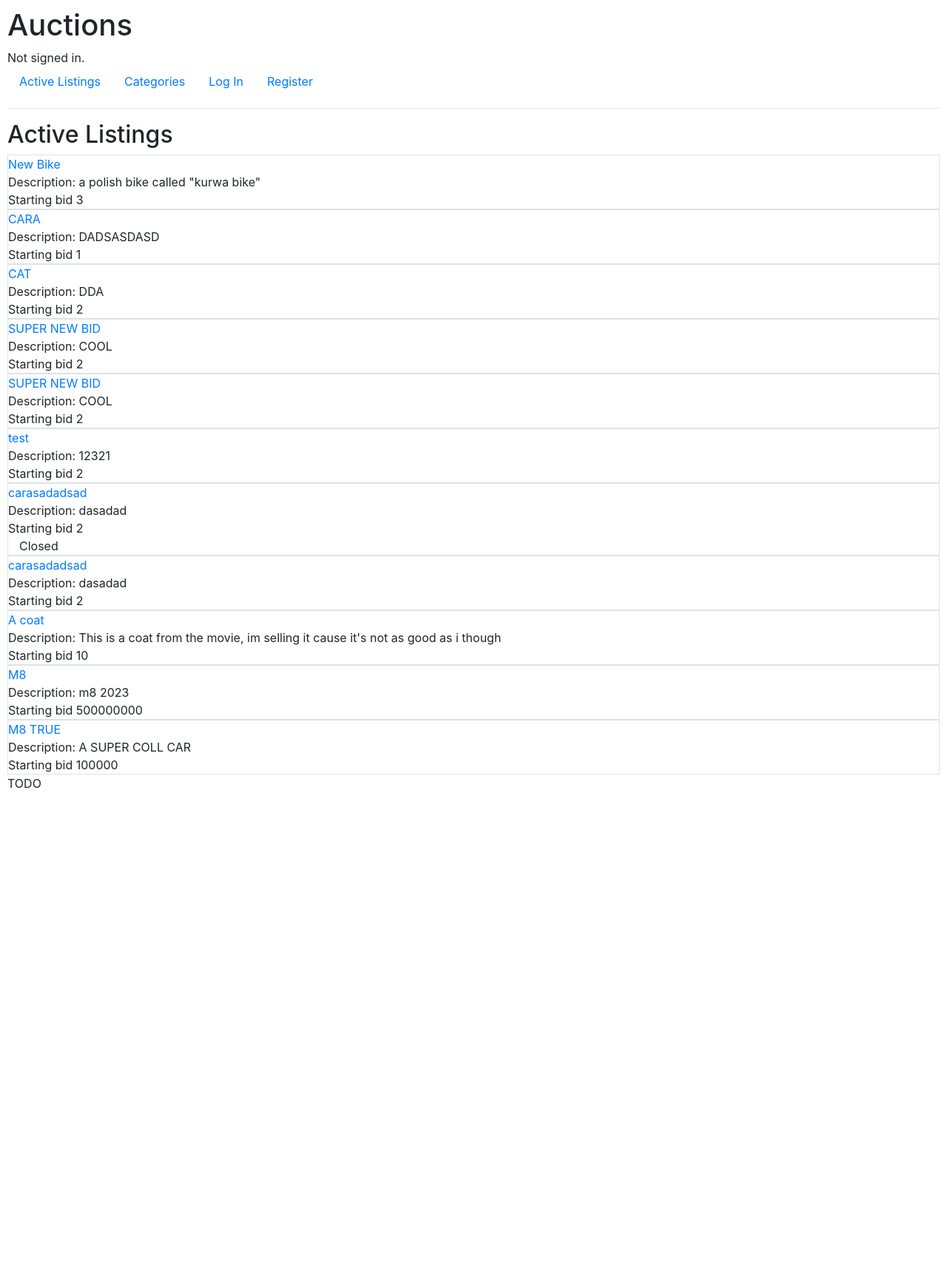
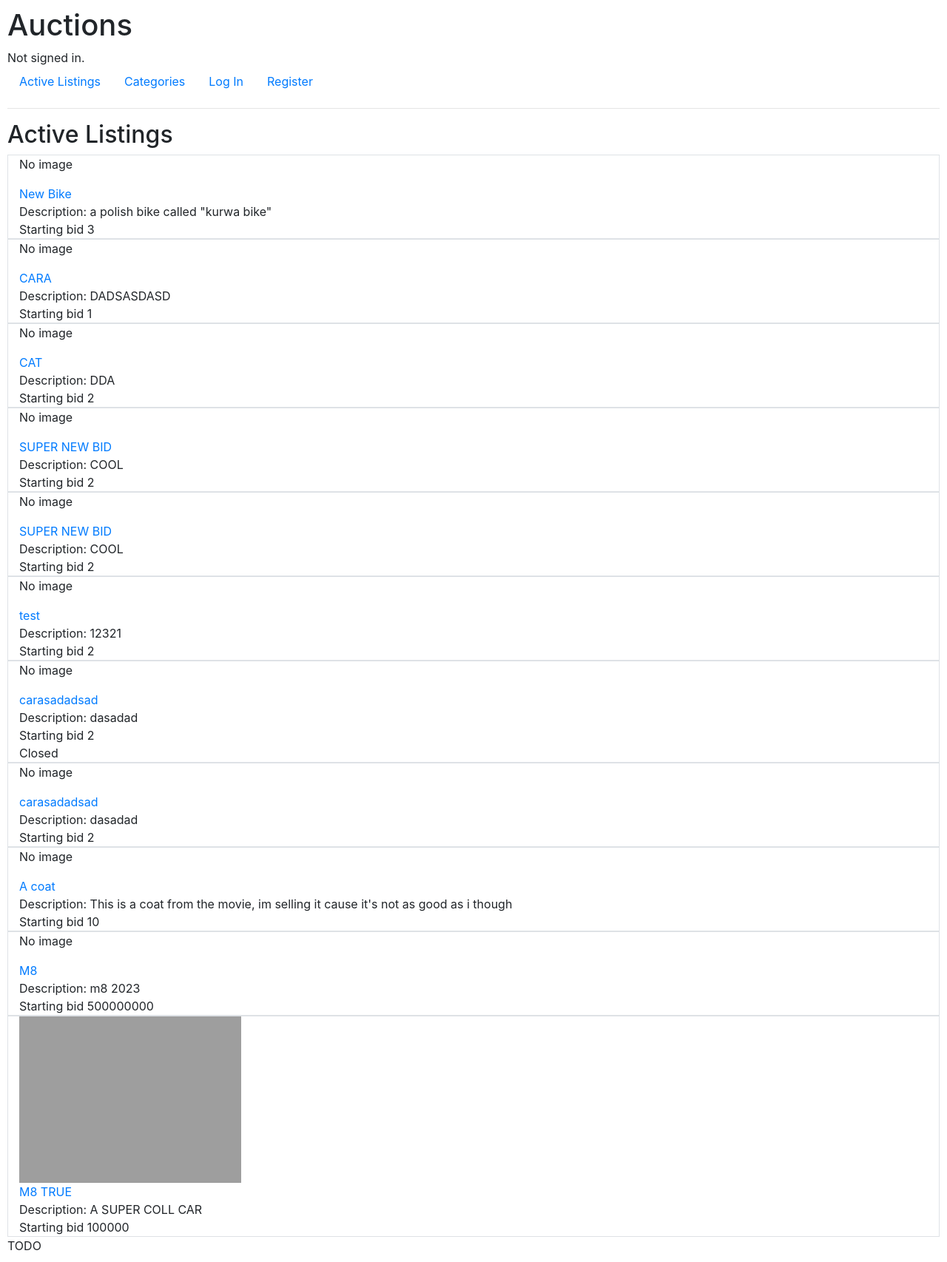
Before and after one commit to pvpstory/Commerce, a Django app: page / in a window 1280 px wide. Shown: the whole page at 74% size. Before the commit the page ends 1065 px from the top, so only its background shows below. Run offline with Django 3.2, Linux system fonts and the light colour scheme; data comes from the database, SQL or seed files in the repository; both versions use the stored data as it was after the commit; some libraries are stand-ins or nearby versions; grey boxes are pictures that could not be loaded.

Commit message:
images for listings

```diff
--- a/auctions/models.py
+++ b/auctions/models.py
@@ -10,6 +10,7 @@ class listings(models.Model):
     title = models.CharField(max_length=64)
     description = models.TextField(max_length=500)
     starting_bit = models.IntegerField()
+    image_URL = models.URLField(blank=True)
     creator = models.ForeignKey(User, on_delete=models.CASCADE)
     category = models.TextField(max_length=100, default="Others")
     closed = models.BooleanField(default=False)
--- a/auctions/templates/auctions/index.html
+++ b/auctions/templates/auctions/index.html
@@ -5,12 +5,16 @@
     {% for listing in listings %}
         <div class="container-fluid border">
 
-        <div class="row">
+            {% if listing.image_URL %}
+                <img src={{ listing.image_URL }} alt="Listing Image" style="max-width: 300px;"><br>
+            {% else %}
+                <p>No image</p>
+            {% endif %}
             <a href="/listing/{{ listing.id }}">{{ listing.title }}
-            </a>
-        </div>
-            <div class="row">Description: {{ listing.description }}</div>
-            <div class="row">Starting bid {{ listing.starting_bit }}</div>
+            </a> <br>
+
+            Description: {{ listing.description }}<br>
+            Starting bid {{ listing.starting_bit }}<br>
         {% if listing.closed == True %}
             Closed
         {% endif %}
--- a/auctions/templates/auctions/new_listing.html
+++ b/auctions/templates/auctions/new_listing.html
@@ -11,7 +11,9 @@
         <label for="starting_bit">Starting bit:</label><br>
         <input type="number" id="starting_bit" name="starting_bit"> <br>
         <label for="category">Category</label><br>
-        <input type="text" id="category" name="category">
+        <input type="text" id="category" name="category"><br>
+        <label for="image_URL">Image URL</label><br>
+        <input type="url" name="image_URL" id="image_URL"><br>
         <input type="submit" value="send"><br>
 
 
--- a/auctions/views.py
+++ b/auctions/views.py
@@ -70,13 +70,15 @@ def new_listing(request):
         starting_bid = request.POST.get('starting_bit')
         category = request.POST.get('category')
         creator = request.user
+        image_URL= request.POST["image_URL"]
 
         new_listing1 = listings.objects.create(
             title=title,
             description=description,
             starting_bit=starting_bid,
             category=category,
-            creator=creator
+            creator=creator,
+            image_URL=image_URL
         )
         new_listing1.save()
 
```
Also changed, not shown: auctions/templates/auctions/listing.html (+13 -10 lines), baton.jpg (added), db.sqlite3.
